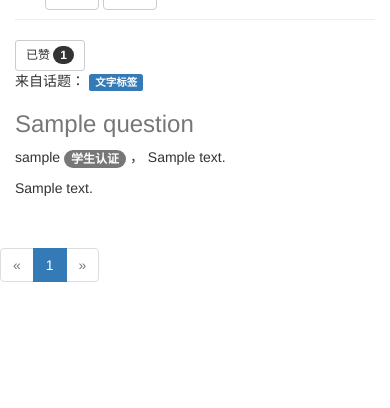
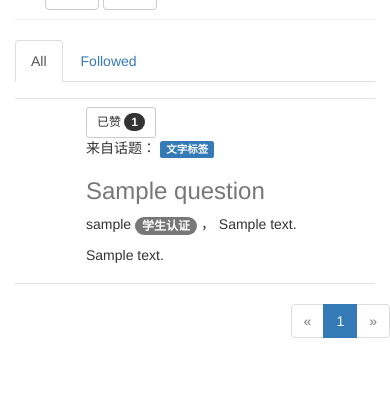
Before and after one commit to jzxyouok/TangyuanKnow, a Flask app: page / in a window 390 px wide; the page is wider, and only the part inside the window is pictured. Shown: the part 436-844 px from the top of that part. Run offline with Flask 2, Linux system fonts and the light colour scheme; a user stored in the database is signed in; tables that the repository leaves empty hold one stand-in row (values such as "Sample post"); parts of the project's set-up code (start-up, migrations or seed data) failed here and were passed over; some libraries are stand-ins or nearby versions.

Commit message:
时间线完全不会弄 先这样凑合一下吧

```diff
--- a/app/main/views.py
+++ b/app/main/views.py
@@ -3,7 +3,8 @@ import sys
 reload(sys)
 sys.setdefaultencoding('utf8')
 
-from flask import redirect, session, url_for, render_template, flash, abort, request, current_app, jsonify
+from flask import redirect, session, url_for, render_template, \
+    flash, abort, request, current_app, jsonify, make_response
 
 from . import main, forms
 from .. import db, csrf
@@ -21,10 +22,34 @@ def index():
         q = Question(author=current_user._get_current_object(), body=form.body.data, title=form.title.data)
         db.session.add(q)
         return redirect(url_for('.index'))
+    show_followed_answers = False
+    if current_user.is_authenticated:
+        show_followed_answers = bool(request.cookies.get('show_followed_answers', ''))
+    if show_followed_answers:
+        query = current_user.followed_answers
+    else:
+        query = Answer.query
     page = request.args.get('page', 1, type=int)
-    pagination = Answer.query.order_by(Answer.timestamp.desc()).paginate(page, per_page=50, error_out=False)
+    pagination = query.order_by(Answer.timestamp.desc()).paginate(page, per_page=50, error_out=False)
     answers = pagination.items
-    return render_template('index.html',form=form, page=page, answers=answers, pagination=pagination)
+    return render_template('index.html',form=form, page=page, answers=answers,
+                           pagination=pagination, show_followed_answers=show_followed_answers)
+
+
+@main.route('/all_answers')
+@login_required
+def show_all_answers():
+    resp = make_response(redirect(url_for('.index')))
+    resp.set_cookie('show_followed_answers', '', max_age=30*24*60*60)
+    return resp
+
+
+@main.route('/followed_answers')
+@login_required
+def show_followed_answers():
+    resp = make_response(redirect(url_for('.index')))
+    resp.set_cookie('show_followed_answers', '1', max_age=30 * 24 * 60 * 60)
+    return resp
 
 
 @main.route('/question/<int:id>')
--- a/app/models.py
+++ b/app/models.py
@@ -289,11 +289,19 @@ class User(db.Model, UserMixin):
     def is_focus(self, question):
         return self.focus_on.filter_by(question_id=question.id).first() is not None
 
+    @property
+    def followed_answers(self):
+        return Answer.query.join(Follow, Follow.followed_id == Answer.answerer_id)\
+            .filter(Follow.follower_id == self.id)
 
     @property
-    def followed_posts(self):
-        return Answer.query.join(Follow, Follow.followed_id == Answer.answerer_id)\
-            .filter_by(Follow.follower_id == self.id)
+    def followed_questions(self):
+        return Question.query.join(Follow, Follow.followed_id == Question.author_id)\
+            .filter(Follow.follower_id == self.id)
+
+    # @property
+    # def followed_voted_answers(self):
+    #    return Answer.query.join
 
     @staticmethod
     def generate_fake(count=100):
--- /dev/null
+++ b/app/static/styles.css
@@ -0,0 +1,75 @@
+.profile-thumbnail {
+    position: absolute;
+}
+.profile-header {
+    min-height: 260px;
+    margin-left: 280px;
+}
+div.post-tabs {
+    margin-top: 16px;
+}
+ul.posts {
+    list-style-type: none;
+    padding: 0px;
+    margin: 16px 0px 0px 0px;
+    border-top: 1px solid #e0e0e0;
+}
+div.post-tabs ul.posts {
+    margin: 0px;
+    border-top: none;
+}
+ul.posts li.post {
+    padding: 8px;
+    border-bottom: 1px solid #e0e0e0;
+}
+ul.posts li.post:hover {
+    background-color: #f0f0f0;
+}
+div.post-date {
+    float: right;
+}
+div.post-author {
+    font-weight: bold;
+}
+div.post-thumbnail {
+    position: absolute;
+}
+div.post-content {
+    margin-left: 48px;
+    min-height: 48px;
+}
+div.post-footer {
+    text-align: right;
+}
+div.pagination {
+    width: 100%;
+    text-align: right;
+    padding: 0px;
+    margin: 0px;
+}
+div.flask-pagedown-preview {
+    margin: 10px 0px 10px 0px;
+    border: 1px solid #e0e0e0;
+    padding: 4px;
+}
+div.flask-pagedown-preview h1 {
+    font-size: 140%;
+}
+div.flask-pagedown-preview h2 {
+    font-size: 130%;
+}
+div.flask-pagedown-preview h3 {
+    font-size: 120%;
+}
+.post-body h1 {
+    font-size: 140%;
+}
+.post-body h2 {
+    font-size: 130%;
+}
+.post-body h3 {
+    font-size: 120%;
+}
+.table.followers tr {
+    border-bottom: 1px solid #e0e0e0;
+}
--- a/app/templates/_answers.html
+++ b/app/templates/_answers.html
@@ -1,24 +1,40 @@
 <ul class="posts">
-    {% for post in posts %}
+{% if answers %}
+    {% for answer in answers %}
+    {% if answer.q_answer and answer and answer.answerer%}
     <li class="post">
-        <div class="post-thumbnail">
-            <a href="{{ url_for('.user', nickname=post.author.nickname) }}">
-                <img class="img-rounded profile-thumbnail" src="{{ post.author.gravatar(size=40) }}">
-            </a>
-        </div>
-        <div class="post-content">
-            <div class="post-date">{{ moment(post.timestamp).fromNow() }}</div>
-            <div class="post-author">
-                <a href="{{ url_for('.user', nickname=post.author.nickname) }}">{{ post.author.nickname }}</a>
-            </div>
-            <div class="post-body">
-                {% if post.body_html %}
-                    {{ post.body_html | safe }}
-                {% else %}
-                    {{ post.body }}
-                {% endif %}
-            </div>
-        </div>
+    <div class="container post-content">
+	<div class="row">
+		<div class="col-md-1">
+			 <button class="btn btn-default btn-sm vote-post" id="{{ answer.id }}">
+                 <span class="voted">
+                     {% if current_user.is_authenticated and current_user.is_voted(answer.answerer) %}
+                         已赞
+                     {% elif current_user != answer.answerer %}
+                         觉得不错？
+                     {% else %}
+                         被赞
+                     {% endif %}
+                 </span>
+                <span class="badge votes">{{ answer.voters.count() }}</span>
+             </button>
+		</div>
+		<div class="col-md-8">
+			来自话题： <span class="label label-primary">文字标签</span>
+			<h3 class="text-left">
+                <a class="text-muted" href="{{ url_for('main.question', id=answer.q_answer.id) }}"> {{ answer.q_answer.title }}</a>
+			</h3>
+			<p class="text-left">
+				{{ answer.answerer.nickname }} <span class="badge">学生认证</span> ， {{ answer.answerer.about_me }}
+			</p>
+			<p>
+                {{ answer.body_html | safe }}
+			</p>
+		</div>
+	</div>
+    </div>
+    {% endif %}
     </li>
     {% endfor %}
+{% endif %}
 </ul>
--- a/app/templates/base.html
+++ b/app/templates/base.html
@@ -1,6 +1,13 @@
 {% extends "bootstrap/base.html" %}
 
 {% block title %}唐院知乎{% endblock %}
+
+{% block head %}
+{{ super() }}
+<link rel="shortcut icon" href="{{ url_for('static', filename='favicon.ico') }}" type="image/x-icon">
+<link rel="icon" href="{{ url_for('static', filename='favicon.ico') }}" type="image/x-icon">
+<link rel="stylesheet" type="text/css" href="{{ url_for('static', filename='styles.css') }}">
+{% endblock %}
 
 {% block navbar %}
 <div class="navbar navbar-inverse" role="navigation">
--- a/app/templates/index.html
+++ b/app/templates/index.html
@@ -64,42 +64,20 @@
 </div>
 </div>
     {% endif %}
-{% if answers %}
-    {% for answer in answers %}
-        {% if answer.q_answer and answer and answer.answerer%}
 <div class="container">
-	<div class="row">
-		<div class="col-md-1">
-			 <button class="btn btn-default btn-sm vote-post" id="{{ answer.id }}">
-                 <span class="voted">
-                     {% if current_user.is_authenticated and current_user.is_voted(answer.answerer) %}
-                         已赞
-                     {% elif current_user != answer.answerer %}
-                         觉得不错？
-                     {% else %}
-                         被赞
+    <ul class="nav nav-tabs">
+        <li{% if not show_followed_answers %} class="active"{% endif %}>
+            <a href="{{ url_for('.show_all_answers') }}">All</a>
+        </li>
+        {% if current_user.is_authenticated %}
+        <li{% if show_followed_answers %} class="active"{% endif %}>
+            <a href="{{ url_for('.show_followed_answers') }}">Followed</a>
+        </li>
         {% endif %}
-                 </span>
-                <span class="badge votes">{{ answer.voters.count() }}</span>
-             </button>
+    </ul>
+    {% include '_answers.html' %}
 </div>
-		<div class="col-md-8">
-			来自话题： <span class="label label-primary">文字标签</span>
-			<h3 class="text-left">
-                <a class="text-muted" href="{{ url_for('main.question', id=answer.q_answer.id) }}"> {{ answer.q_answer.title }}</a>
-			</h3>
-			<p class="text-left">
-				{{ answer.answerer.nickname }} <span class="badge">学生认证</span> ， {{ answer.answerer.about_me }}
-			</p>
-			<p>
-                {{ answer.body_html | safe }}
-			</p>
-		</div>
-	</div>
-    </div>
-        {% endif %}
-    {% endfor %}
-{% endif %}
+
 {% if pagination %}
     <div class="pagination">
         {{ macros.pagination_widget(pagination, '.index') }}
```
Lines whose indentation alone changed are shown as unchanged.
